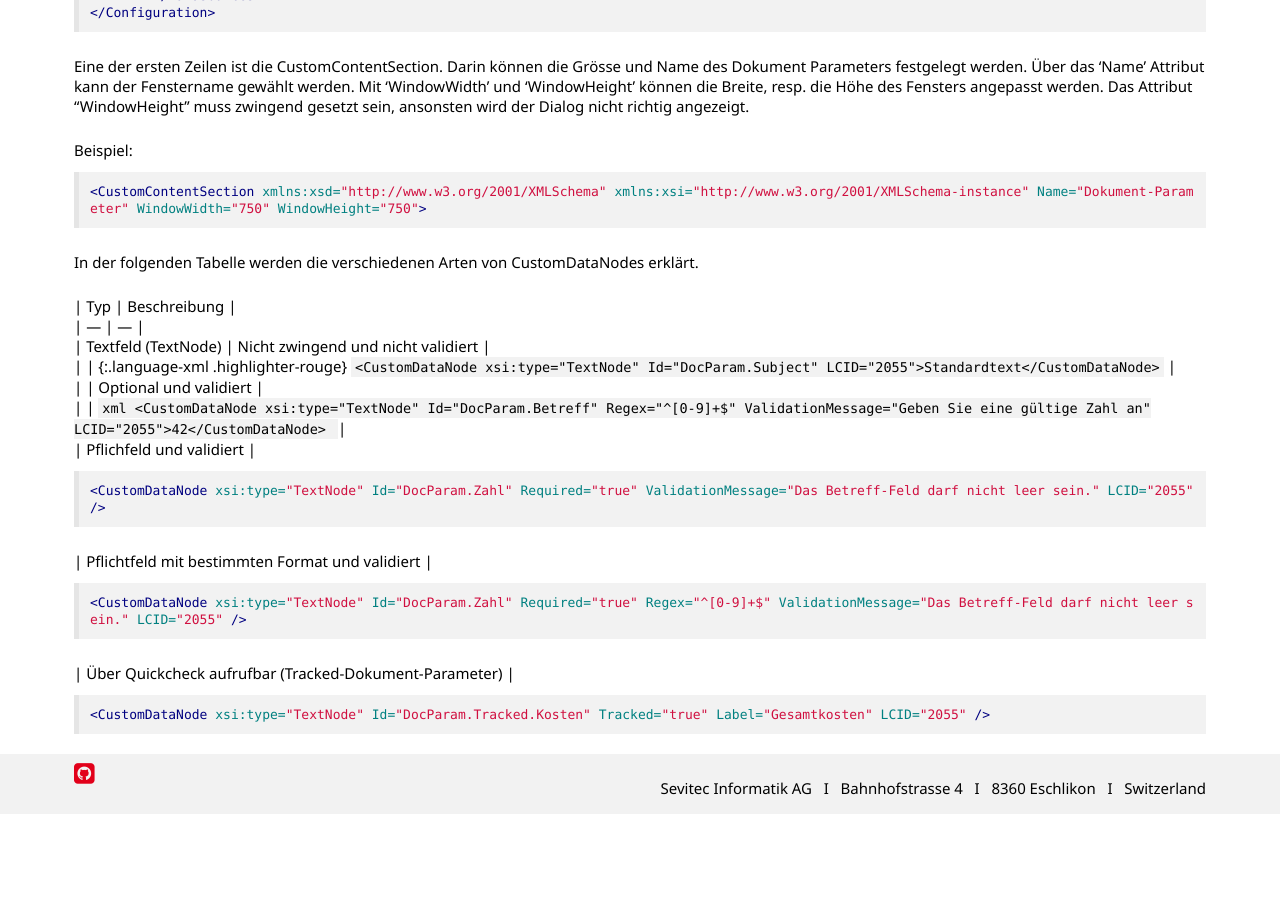
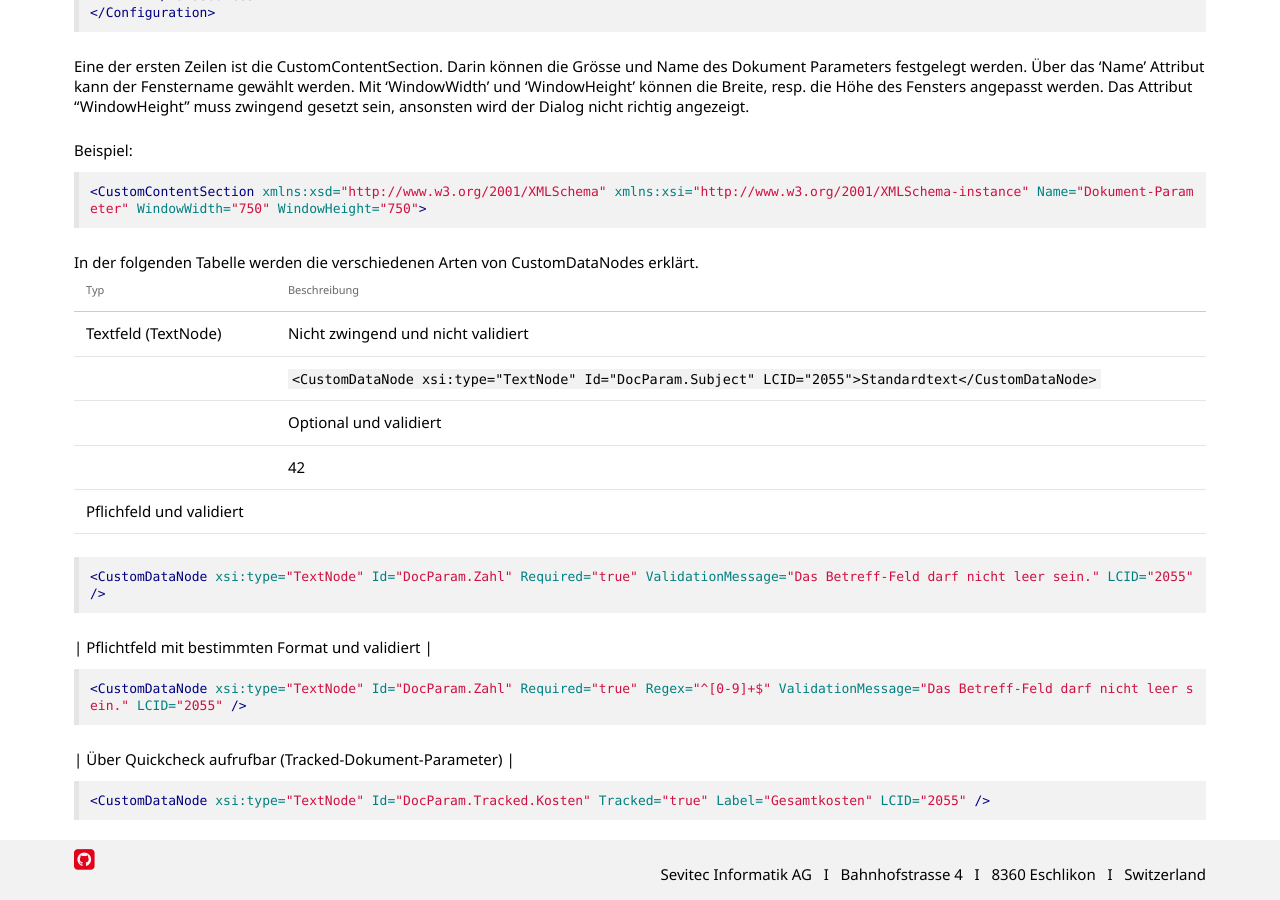
Before and after one commit to primesoft-group/oneoffixx-docs, a Jekyll site: the page built from _pages/docfunc/de/df-documentparameter.md, in a window 1280 px wide and 900 px high, scrolled down 852 px. Built offline with Jekyll 4.4.1, drawn with Linux system fonts in a browser that asks for light colours; nearby versions of some CDN libraries; some web fonts are replaced; before the commit the page ends 1666 px from its top, so only the background shows below that.

Commit message:
Table structure changed

````diff
--- a/_pages/docfunc/de/df-documentparameter.md
+++ b/_pages/docfunc/de/df-documentparameter.md
@@ -51,11 +51,9 @@ In der folgenden Tabelle werden die verschiedenen Arten von CustomDataNodes erkl
 |  Typ     |  Beschreibung  |
 |  --- 	|  ---	|
 |  Textfeld (TextNode) |  Nicht zwingend und nicht validiert  |
-|  | {:.language-xml .highlighter-rouge} `<CustomDataNode xsi:type="TextNode" Id="DocParam.Subject" LCID="2055">Standardtext</CustomDataNode>`{:.xml}  |
+|  | `<CustomDataNode xsi:type="TextNode" Id="DocParam.Subject" LCID="2055">Standardtext</CustomDataNode>`{:.xml}  |
 |  |  Optional und validiert  |
-|  | ```xml
-	  <CustomDataNode xsi:type="TextNode" Id="DocParam.Betreff" Regex="^[0-9]+$" ValidationMessage="Geben Sie eine gültige Zahl an" LCID="2055">42</CustomDataNode>
-	  ```  |
+|  |  <CustomDataNode xsi:type="TextNode" Id="DocParam.Betreff" Regex="^[0-9]+$" ValidationMessage="Geben Sie eine gültige Zahl an" LCID="2055">42</CustomDataNode>  |
 |  Pflichfeld und validiert |
 
 
````
